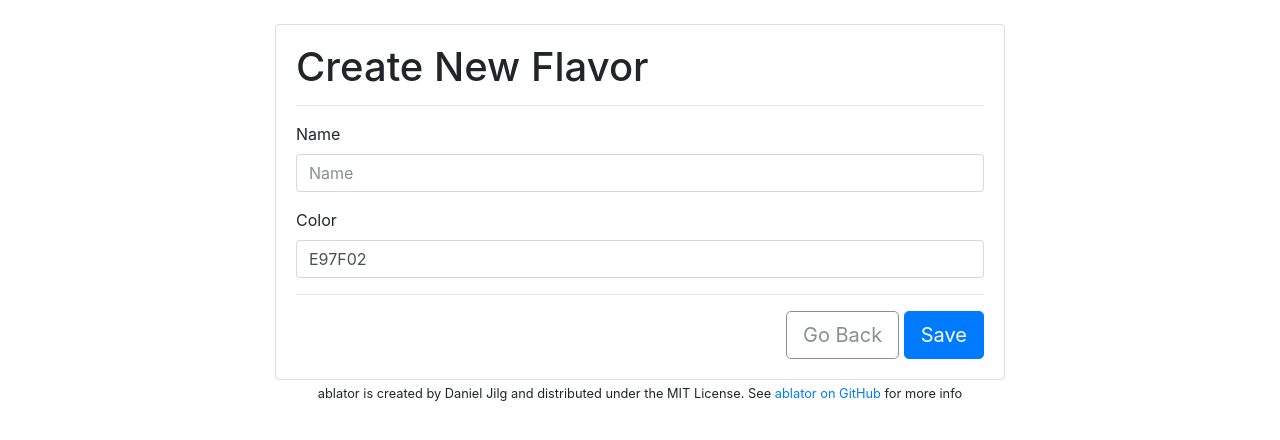
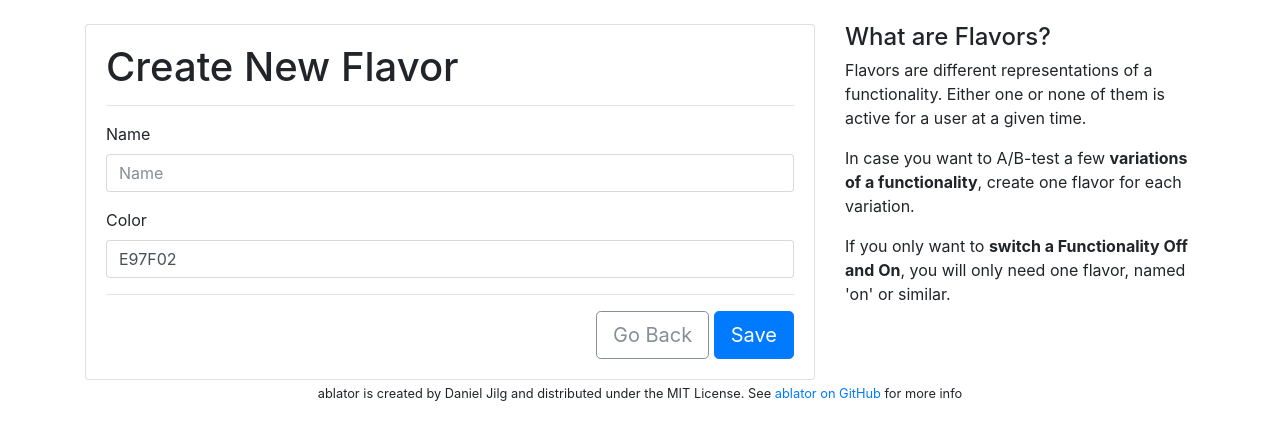
Before and after one commit to ablator/ablator, a Django app: page /functionality/1/add_flavor/ in a window 1280 px wide. Shown: the part 56-496 px from the top of the page. Run offline with Django 3.2, Linux system fonts and the light colour scheme; the visitor is signed in with stand-in values (Sample User, id 1); some libraries are stand-ins or nearby versions.

Commit message:
Add a help text to Flavor Form

```diff
--- a/ablator/web_admin/templates/core/flavor_form.html
+++ b/ablator/web_admin/templates/core/flavor_form.html
@@ -1,5 +1,7 @@
 {% extends '_form_container.html' %}
 {% load bootstrap4 %}
+
+{% block overwrite_spacer %}{% endblock %}
 
 {% block form %}
     {% if object %}
@@ -27,3 +29,19 @@
         {% endbuttons %}
     </form>
 {% endblock %}
+
+{% block help %}
+    <h4>What are Flavors?</h4>
+    <p>
+        Flavors are different representations of a functionality. Either one or none of them is
+        active for a user at a given time.
+    </p>
+    <p>
+        In case you want to A/B-test a few <strong>variations of a functionality</strong>, create
+        one flavor for each variation.
+    </p>
+    <p>
+        If you only want to <strong>switch a Functionality Off and On</strong>, you will only need
+        one flavor, named 'on' or similar.
+    </p>
+{% endblock %}
```
